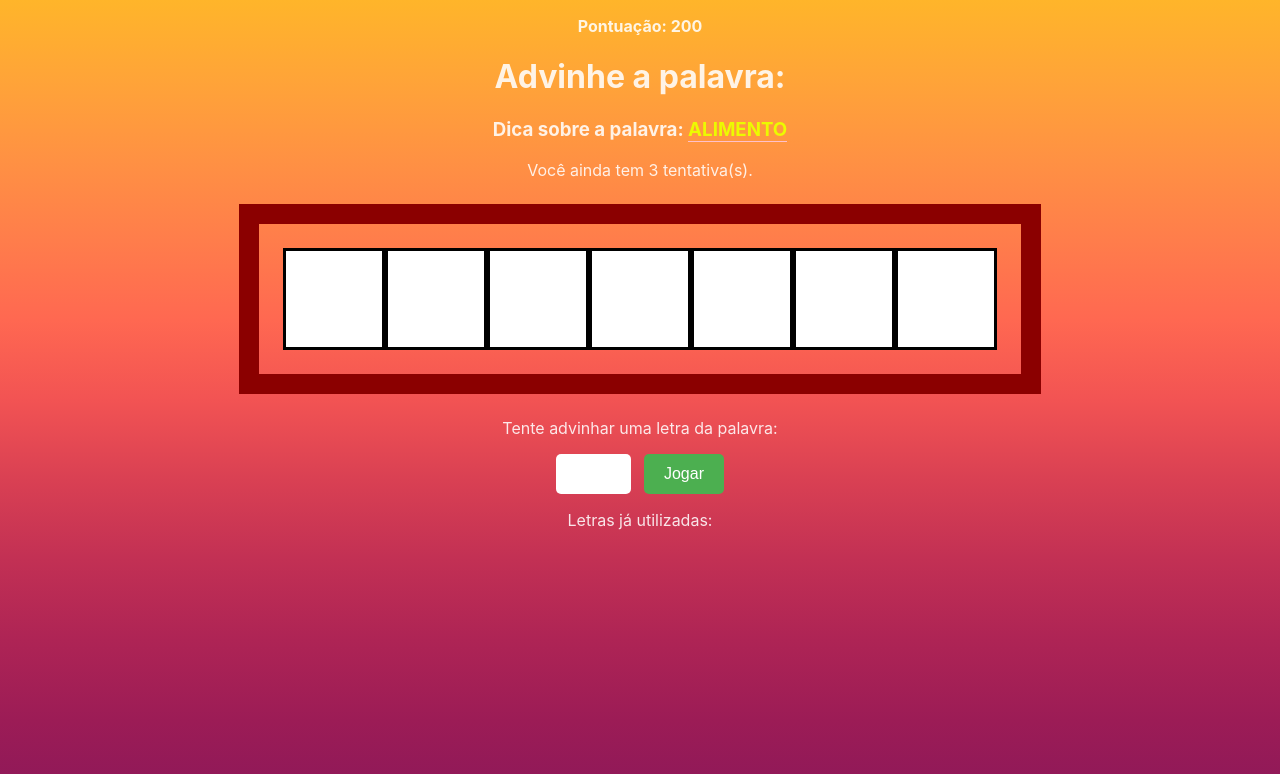
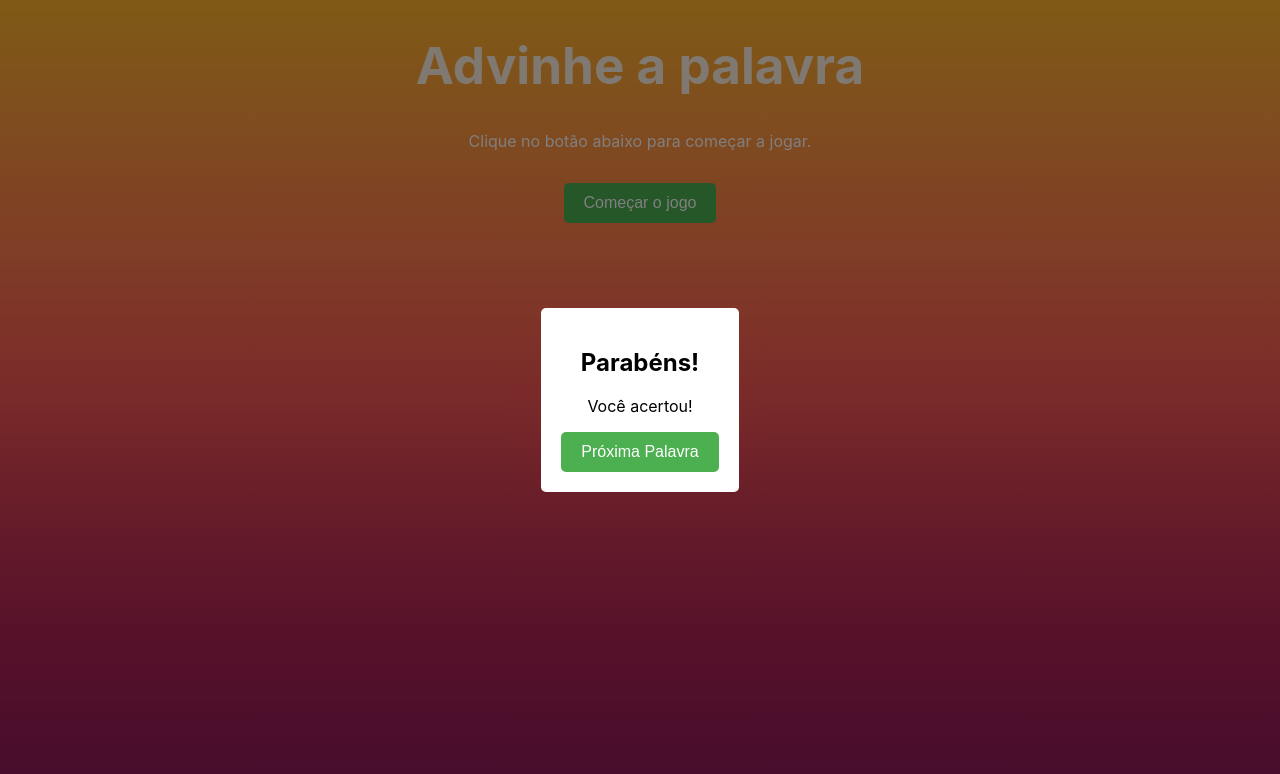
Before and after one commit to jonathafabricio/advinhe-palavra, a React (Vite) app: page / in a window 1280 px wide. Shown: the top 774 px of the page. Built offline with nearby package versions, Linux system fonts and the light colour scheme.

Commit message:
modal adicionado, placeholder, nova função para dicas com palavras compostas

```diff
--- a/src/App.css
+++ b/src/App.css
@@ -3,3 +3,22 @@
   color: rgba(255, 255, 255, 0.87);
   background-color: #242424;
 }
+
+.modal {
+  position: fixed;
+  top: 0;
+  left: 0;
+  width: 100%;
+  height: 100%;
+  background-color: rgba(0, 0, 0, 0.5);
+  display: flex;
+  justify-content: center;
+  align-items: center;
+}
+
+.modal-content {
+  background-color: white;
+  padding: 20px;
+  border-radius: 5px;
+  text-align: center;
+}
--- a/src/App.jsx
+++ b/src/App.jsx
@@ -4,6 +4,7 @@ import { wordsList } from './data/palavras'
 import StartScreen from './components/StartScreen/StartScreen'
 import Game from './components/Game/Game'
 import GameOver from './components/GameOver/GameOver'
+import CongratsModal from './components/CongratsModal/CongratsModal'
 
 const stages = [
   { id: 1, name: "start" },
@@ -16,15 +17,14 @@ const guessesQty = 3 //número de tentativas
 function App() {
   const [gameStage, setGameStage] = useState(stages[0].name)
   const [words] = useState(wordsList)
-
   const [pickedWord, setPickedWord] = useState("")
   const [pickedCategory, setPickedCategory] = useState("")
   const [letters, setLetters] = useState([])
-
   const [guessedLetters, setGuessedLetters] = useState([])
   const [wrongLetters, setWrongLetters] = useState([])
   const [guesses, setGuesses] = useState(guessesQty)
   const [score, setScore] = useState(0)
+  const [showModal, setShowModal] = useState(false)
 
   const normalizeLetter = (letter) => {
     return letter.normalize("NFD").replace(/[\u0300-\u036f]/g, "").toUpperCase()
@@ -33,35 +33,27 @@ function App() {
   const pickWordAndCategory = useCallback(() => {
     const categories = Object.keys(words)
     const category = categories[Math.floor(Math.random() * Object.keys(categories).length)]
-
     const word = words[category][Math.floor(Math.random() * words[category].length)]
-
     return { word, category }
   }, [words])
 
   const startGame = useCallback(() => {
     clearLetterStates()
-
     const { word, category } = pickWordAndCategory()
-
     let wordLetters = word.split("")
     wordLetters = wordLetters.map((letter) => normalizeLetter(letter))
-
     setPickedWord(word)
     setPickedCategory(category)
     setLetters(wordLetters)
     setGuesses(guessesQty)
-
     setGameStage(stages[1].name)
   }, [pickWordAndCategory])
 
   const verifyLetter = (letter) => {
     const normalizedLetter = normalizeLetter(letter)
-
     if (guessedLetters.includes(normalizedLetter) || wrongLetters.includes(normalizedLetter)) {
       return
     }
-
     if (letters.some(l => normalizeLetter(l) === normalizedLetter)) {
       setGuessedLetters((actualGuessedLetters) => [
         ...actualGuessedLetters,
@@ -84,7 +76,6 @@ function App() {
   useEffect(() => {
     if (guesses <= 0) {
       clearLetterStates()
-
       setGameStage(stages[2].name)
     }
   }, [guesses])
@@ -94,17 +85,20 @@ function App() {
     const hasGuessedAllLetters = [...uniqueLetters].every(normalizedLetter =>
       guessedLetters.includes(normalizedLetter)
     )
-
     if (hasGuessedAllLetters) {
       setScore((actualScore) => (actualScore += 100))
-      startGame()
+      setShowModal(true)
     }
-  }, [guessedLetters, letters, startGame])
+  }, [guessedLetters, letters])
+
+  const closeModal = () => {
+    setShowModal(false)
+    startGame()
+  }
 
   const retry = () => {
     setScore(0)
     setGuesses(guessesQty)
-
     setGameStage(stages[0].name)
   }
 
@@ -124,6 +118,7 @@ function App() {
           normalizeLetter={normalizeLetter}
         />}
       {gameStage === "end" && <GameOver retry={retry} score={score} />}
+      {showModal && <CongratsModal onClose={closeModal} />}
     </div>
   )
 }
--- /dev/null
+++ b/src/components/CongratsModal/CongratsModal.css
@@ -0,0 +1,19 @@
+.modal {
+    position: fixed;
+    top: 0;
+    left: 0;
+    width: 100%;
+    height: 100%;
+    background-color: rgba(0, 0, 0, 0.5);
+    display: flex;
+    justify-content: center;
+    align-items: center;
+  }
+
+  .modal-content {
+    background-color: white;
+    color: black;
+    padding: 20px;
+    border-radius: 5px;
+    text-align: center;
+  }
--- /dev/null
+++ b/src/components/CongratsModal/CongratsModal.jsx
@@ -0,0 +1,14 @@
+import './CongratsModal.css'
+import React from 'react'
+
+const CongratsModal = ({ onClose }) => (
+  <div className="modal">
+    <div className="modal-content">
+      <h2>Parabéns!</h2>
+      <p>Você acertou!</p>
+      <button onClick={onClose}>Próxima Palavra</button>
+    </div>
+  </div>
+)
+
+export default CongratsModal
--- a/src/components/Game/Game.css
+++ b/src/components/Game/Game.css
@@ -8,6 +8,11 @@ input {
     height: 2.5rem;
     margin-right: 0.8rem;
 }
+
+.letterInput::placeholder {
+    font-size: 12px;
+    color: #999;
+  }
 
 .points span {
     font-weight: bold;
--- a/src/components/Game/Game.jsx
+++ b/src/components/Game/Game.jsx
@@ -1,5 +1,12 @@
 import './Game.css'
 import React, { useState, useRef } from 'react'
+
+function formatCategoryName(category) {
+  return category
+    .replace(/([A-Z])/g, ' $1')
+    .trim()
+    .toUpperCase();
+}
 
 const Game = ({
     verifyLetter,
@@ -26,6 +33,8 @@ const Game = ({
         letterInputRef.current.focus()
     }
 
+    const formattedCategory = formatCategoryName(pickedCategory);
+
     return (
         <div className="game">
             <p className="points">
@@ -33,7 +42,7 @@ const Game = ({
             </p>
             <h1>Advinhe a palavra:</h1>
             <h3 className="tip">
-                Dica sobre a palavra: <span>{pickedCategory}</span>
+                Dica sobre a palavra: <span>{formattedCategory}</span>
             </h3>
             <p>Você ainda tem {guesses} tentativa(s).</p>
             <div className="wordContainer">
@@ -48,7 +57,7 @@ const Game = ({
             <div className="letterContainer">
                 <p>Tente advinhar uma letra da palavra:</p>
                 <form onSubmit={handleSubmit}>
-                    <input type="text" name="letter" maxLength="1" required onChange={(e) =>
+                    <input className='letterInput' type="text" name="letter" placeholder='digite' maxLength="1" required onChange={(e) =>
                         setLetter(e.target.value)}
                         value={letter}
                         ref={letterInputRef}
@@ -62,7 +71,6 @@ const Game = ({
                     <span key={i}>{letter}, </span>
                 ))}
             </div>
-
         </div>
     )
 }
```
